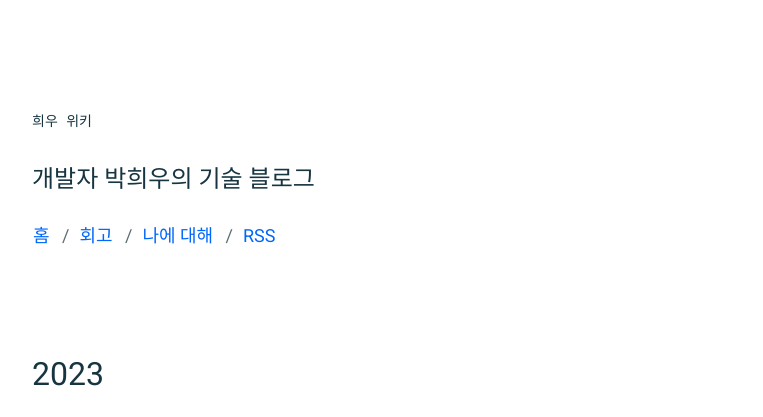
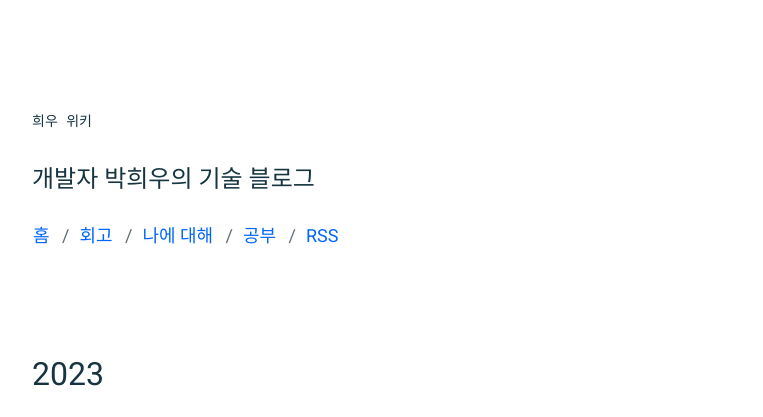
Before and after one commit to parkhuiwo0/parkhuiwo0.github.io, a Jekyll site: the page built from index.html, in a window 1280 px wide. Shown: the top 417 px of the page, without its empty margins (258-1021 px from the left). Built offline with Jekyll 4.4.1, drawn with Linux system fonts in a browser that asks for light colours.

Commit message:
Update header.html

```diff
--- a/_includes/header.html
+++ b/_includes/header.html
@@ -10,6 +10,8 @@
     <span class="u-separate"></span>
     <a href="{{ "/about/" | prepend: site.baseurl }}">나에 대해</a>
     <span class="u-separate"></span>
+    <a href="{{ "/study/" | prepend: site.baseurl }}">공부</a>
+    <span class="u-separate"></span>
     <a href="{{ "/feed.xml" | prepend: site.baseurl }}">RSS</a>
   </p>
 </header>
```
